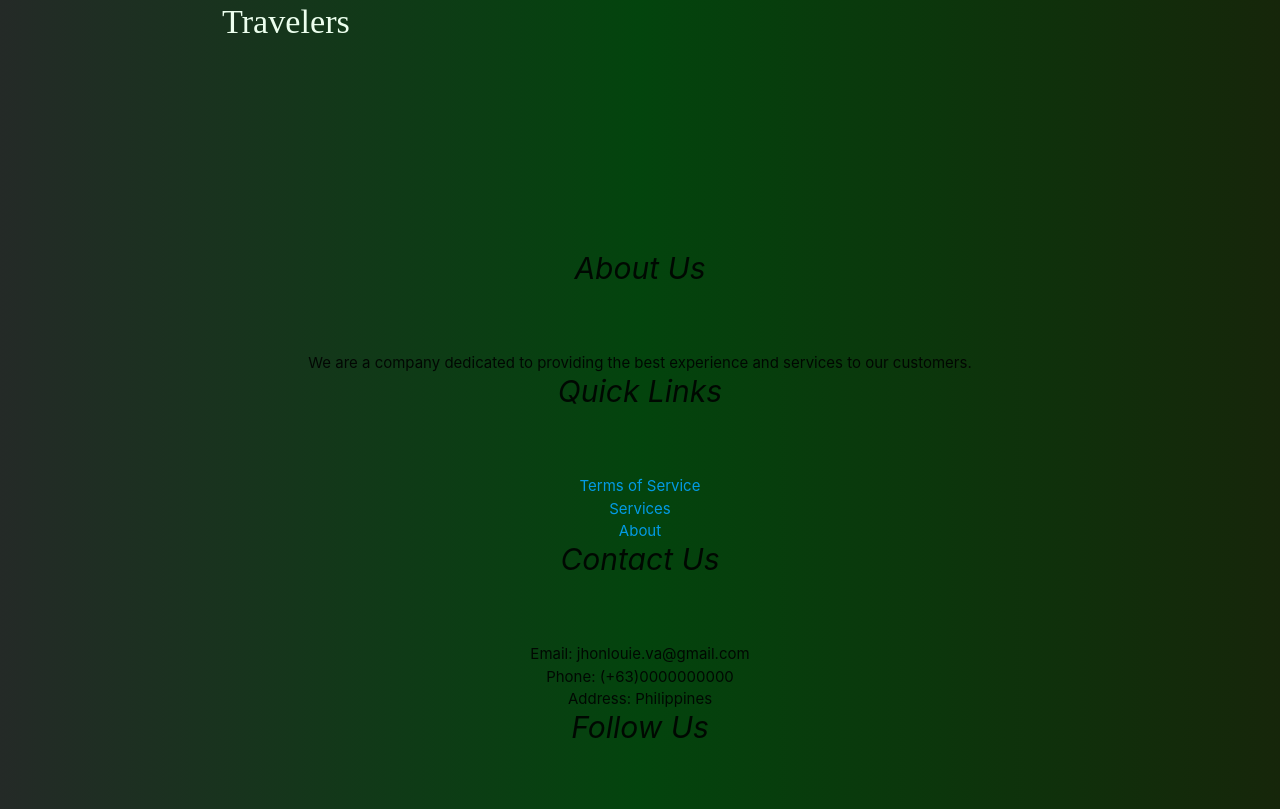
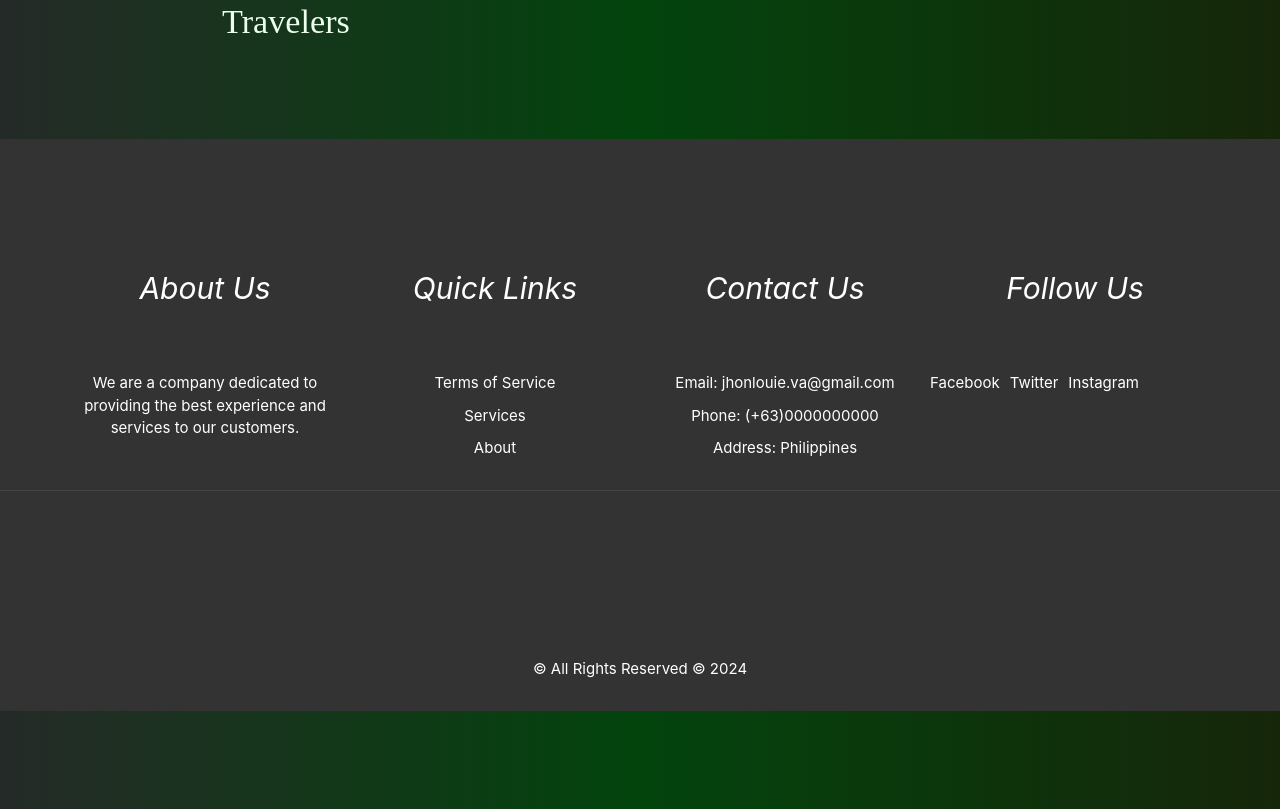
Before and after one commit to sluiq/Jhtesda-website, a plain HTML site: page index.html in a window 1280 px wide. Shown: the part 4941-5750 px from the top of the page. Drawn offline with nearby package versions, Linux system fonts and the light colour scheme.

Commit message:
style.css

```diff
--- a/style.css
+++ b/style.css
@@ -80,3 +80,78 @@
 }
 
 /*-------Btn----------*/
+
+/*-------Footer----------*/
+
+footer {
+    background-color: #333;
+    color: #fff;
+    padding: 20px 0;
+}
+
+.footer-container {
+    display: flex;
+    flex-wrap: wrap;
+    justify-content: space-between;
+    max-width: 1200px;
+    margin: 0 auto;
+    padding: 0 20px;
+}
+
+.footer-section {
+    flex: 1;
+    min-width: 250px;
+    margin-bottom: 20px;
+}
+
+.footer-section h3 {
+    margin-bottom: 10px;
+}
+
+.footer-section p,
+.footer-section ul,
+.footer-section li {
+    margin-bottom: 10px;
+}
+
+.footer-section a {
+    color: #fff;
+    text-decoration: none;
+}
+
+.footer-section a:hover {
+    text-decoration: underline;
+    color: rgb(67, 148, 254);
+}
+
+.social-media {
+    display: flex;
+    gap: 10px;
+}
+
+.footer-bottom {
+    text-align: center;
+    padding: 10px 0;
+    border-top: 1px solid #444;
+}
+
+.footer-bottom p {
+    margin: 0;
+}
+
+/* Responsive styles */
+@media (max-width: 768px) {
+    .footer-container {
+        flex-direction: column;
+        align-items: center;
+    }
+
+    .footer-section {
+        min-width: 100%;
+        text-align: center;
+    }
+
+    .social-media {
+        justify-content: center;
+    }
+}
```
